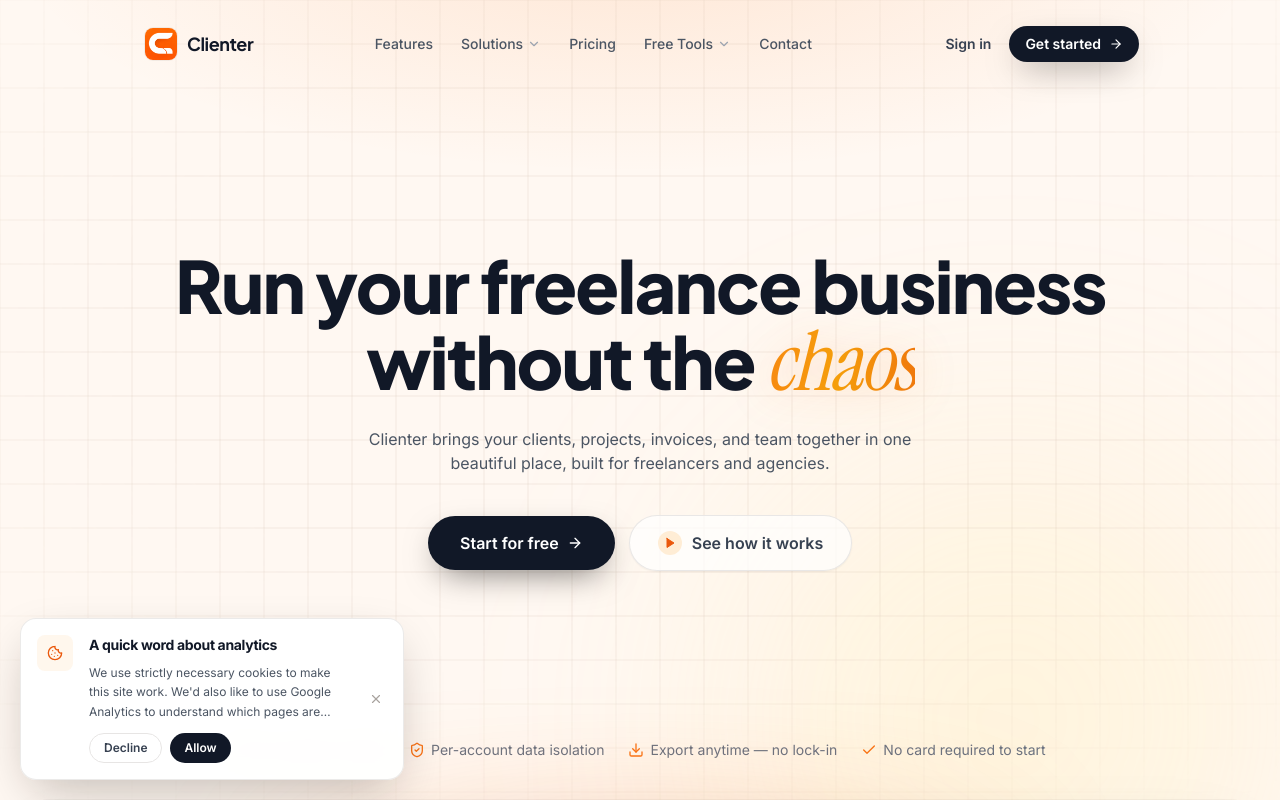
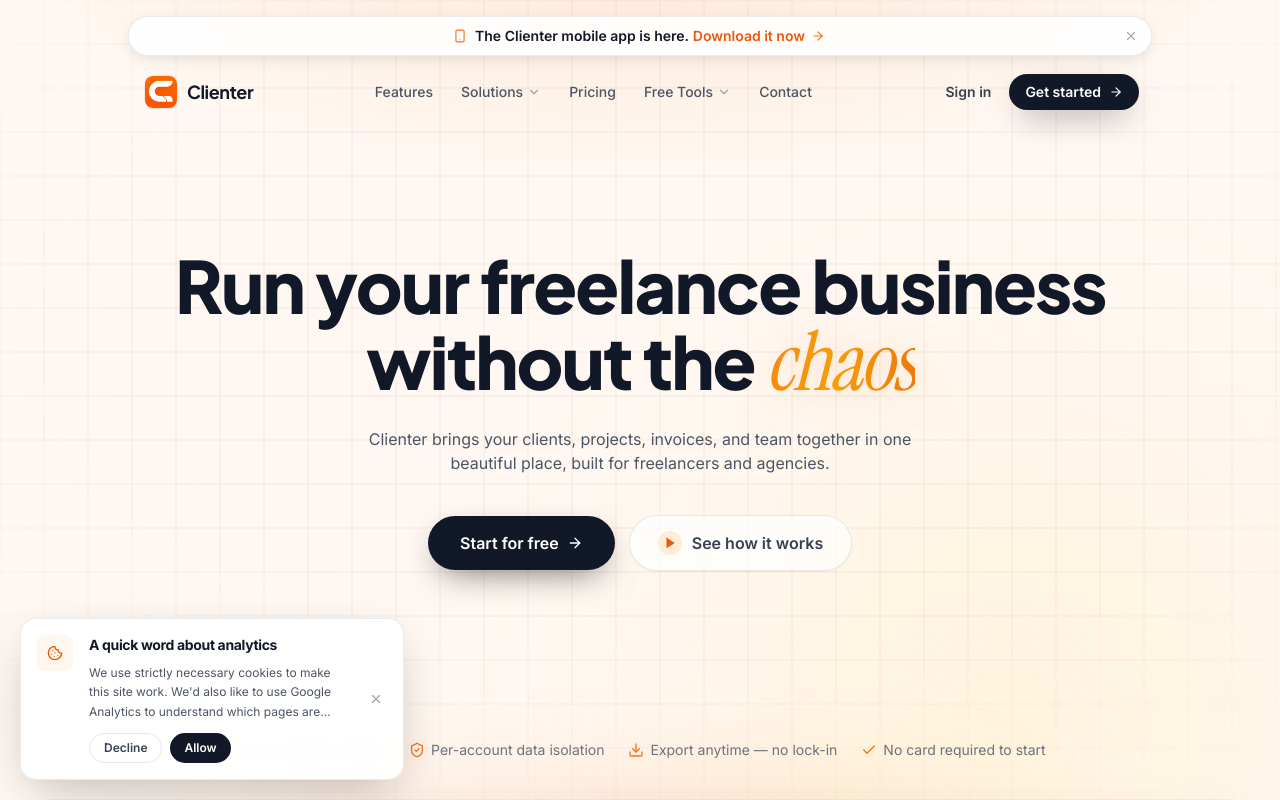
Before and after one commit to DeveloperRajesh25/clienter-landing, a Next.js app: page / in a window 1280 px wide. Shown: the top 800 px of the page. Built offline with nearby package versions, Linux system fonts and the light colour scheme.

Commit message:
ui, app download

```diff
--- a/src/components/marketing/SiteFooter.tsx
+++ b/src/components/marketing/SiteFooter.tsx
@@ -80,7 +80,8 @@
                 target="_blank"
                 rel="noopener noreferrer"
               >
-                <Image
+                {/* eslint-disable-next-line @next/next/no-img-element -- external SVG badge; next/image can't optimize remote SVGs without loosening the site's SVG CSP */}
+                <img
                   alt="Clienter - Manage clients, projects, payments, quotations in one place | Product Hunt"
                   width={250}
                   height={54}
--- a/src/components/marketing/SiteHeader.tsx
+++ b/src/components/marketing/SiteHeader.tsx
@@ -17,6 +17,11 @@
   BadgeCheck,
   Clock,
   FileText,
+  Smartphone,
+  Percent,
+  Calculator,
+  LayoutTemplate,
+  Grid3x3,
 } from 'lucide-react'
 import { NAV_LINKS, APP_URL } from '@/lib/site'
 import { SpotlightButton } from '@/components/landing/SpotlightButton'
@@ -35,6 +40,10 @@
   '/features/verified-reviews': BadgeCheck,
   '/time-converter': Clock,
   '/invoice': FileText,
+  '/tools/gst-calculator': Percent,
+  '/tools/freelance-rate-calculator': Calculator,
+  '/templates': LayoutTemplate,
+  '/tools': Grid3x3,
 }
 
 /**
@@ -42,10 +51,13 @@
  * transparent at the top, it condenses into a blurred white capsule with a
  * hairline border once the page scrolls.
  */
+const APP_BANNER_DISMISSED_KEY = 'clienter-app-banner-dismissed'
+
 export function SiteHeader() {
   const [scrolled, setScrolled] = useState(false)
   const [menuOpen, setMenuOpen] = useState(false)
   const [openGroup, setOpenGroup] = useState<string | null>(null)
+  const [showAppBanner, setShowAppBanner] = useState(false)
 
   useEffect(() => {
     const onScroll = () => setScrolled(window.scrollY > 12)
@@ -54,10 +66,46 @@
     return () => window.removeEventListener('scroll', onScroll)
   }, [])
 
+  useEffect(() => {
+    if (localStorage.getItem(APP_BANNER_DISMISSED_KEY) !== '1') {
+      setShowAppBanner(true)
+    }
+  }, [])
+
+  const dismissAppBanner = () => {
+    setShowAppBanner(false)
+    localStorage.setItem(APP_BANNER_DISMISSED_KEY, '1')
+  }
+
   const condensed = scrolled || menuOpen
 
   return (
     <header className="fixed inset-x-0 top-0 z-50 px-3 pt-3 sm:px-4 sm:pt-4">
+      {showAppBanner && (
+        <Link
+          href="/download"
+          className="group relative mx-auto mb-2 flex h-9 max-w-5xl items-center justify-center gap-2 rounded-full border border-stone-200/80 bg-white/90 px-4 text-center text-xs font-medium text-gray-700 shadow-[0_4px_16px_-4px_rgba(28,25,23,0.15)] backdrop-blur-xl transition-colors duration-200 hover:bg-white sm:h-10 sm:text-sm"
+        >
+          <Smartphone className="hidden h-3.5 w-3.5 shrink-0 text-orange-500 sm:block" />
+          <span className="truncate">
+            <span className="font-semibold text-gray-900">The Clienter mobile app is here.</span>{' '}
+            <span className="font-semibold text-orange-600">Download it now</span>
+          </span>
+          <ArrowRight className="h-3.5 w-3.5 shrink-0 -translate-x-0.5 text-orange-500 transition-transform duration-200 group-hover:translate-x-0" />
+          <button
+            type="button"
+            onClick={(e) => {
+              e.preventDefault()
+              e.stopPropagation()
+              dismissAppBanner()
+            }}
+            aria-label="Dismiss"
+            className="absolute right-2 flex h-6 w-6 shrink-0 items-center justify-center rounded-full text-gray-400 transition-colors hover:bg-stone-100 hover:text-gray-600"
+          >
+            <X className="h-3.5 w-3.5" />
+          </button>
+        </Link>
+      )}
       <nav
         className={`mx-auto flex h-14 max-w-5xl items-center justify-between rounded-2xl border pl-4 pr-3 transition-all duration-300 ${
           condensed
--- a/src/lib/site.ts
+++ b/src/lib/site.ts
@@ -32,7 +32,7 @@
   // The handle people know him by across his content.
   contentHandle: '@talaganarajesh',
   // Founder photo, served from /public.
-  photo: '/rajesh-photo.jpg',
+  photo: '/rajesh-photo.webp',
 }
 
 // support@clienter.co.in is live and monitored for all contact types.
@@ -212,6 +212,11 @@
         description: 'Work out the rate you should charge',
       },
       {
+        href: '/time-converter',
+        label: 'Time Converter',
+        description: 'Convert time zones for calls with clients worldwide',
+      },
+      {
         href: '/templates',
         label: 'Templates',
         description: 'Free contract, proposal & invoice templates',
```
Also changed, not shown: public/rajesh-photo.jpg (deleted), public/rajesh-photo.webp (added).
